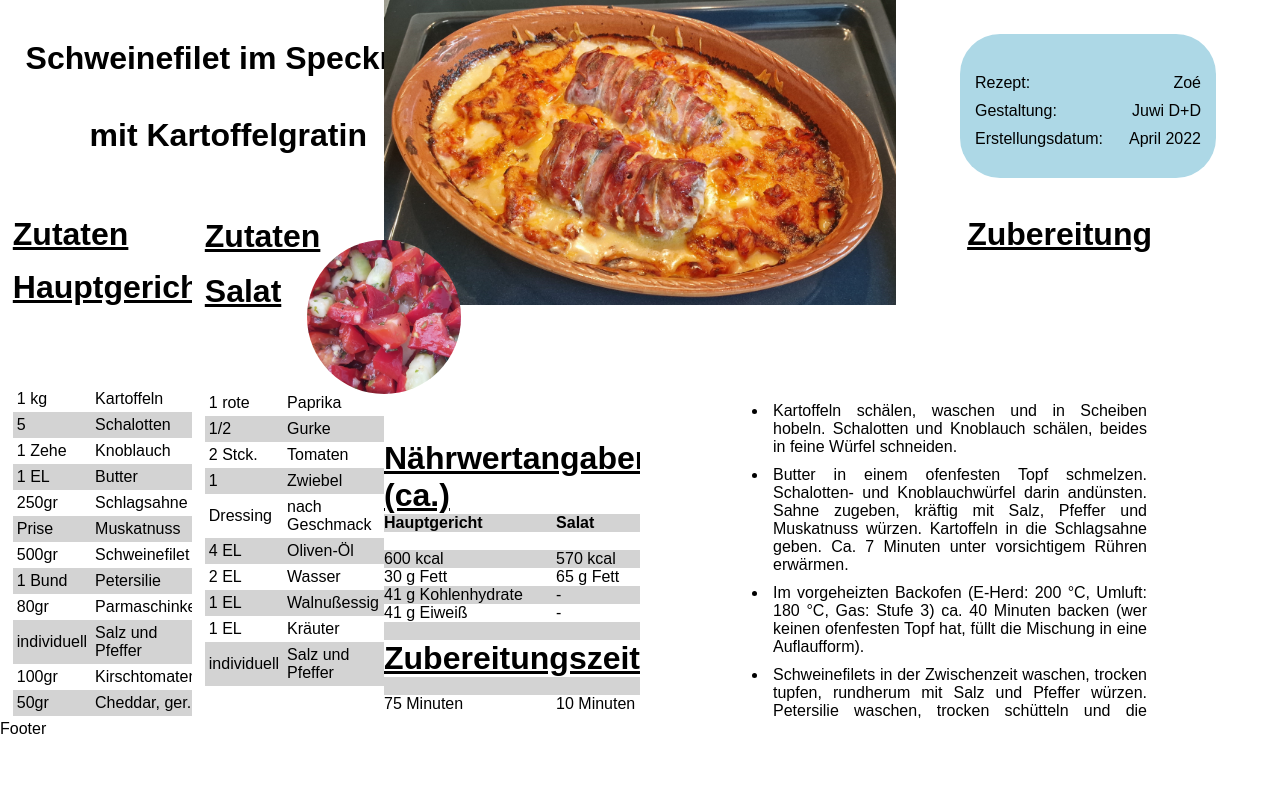
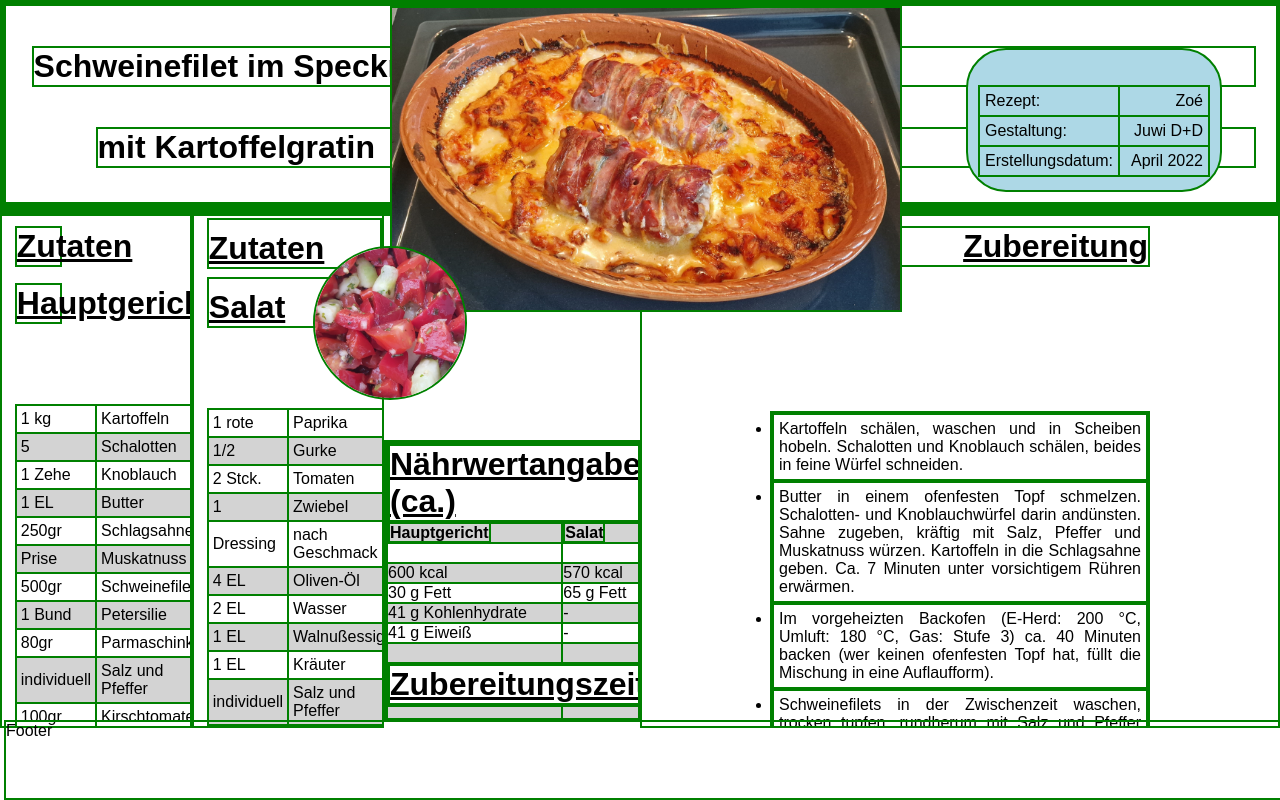
Before and after one commit to FbW-D02-1/rezept-projekt-UweK17, a plain HTML site: page rezeptseiten/schweinefiletimspeckmantel.html in a window 1280 px wide. Drawn offline with Linux system fonts and the light colour scheme.

Commit message:
aktuelle version

```diff
--- a/rezeptseiten/styleschweinefilet.css
+++ b/rezeptseiten/styleschweinefilet.css
@@ -4,6 +4,7 @@
   margin: 0;
   padding: 0;
   font-family: Arial, Helvetica, sans-serif;
+  border: 2px solid green;
 }
 
 :root {
```
